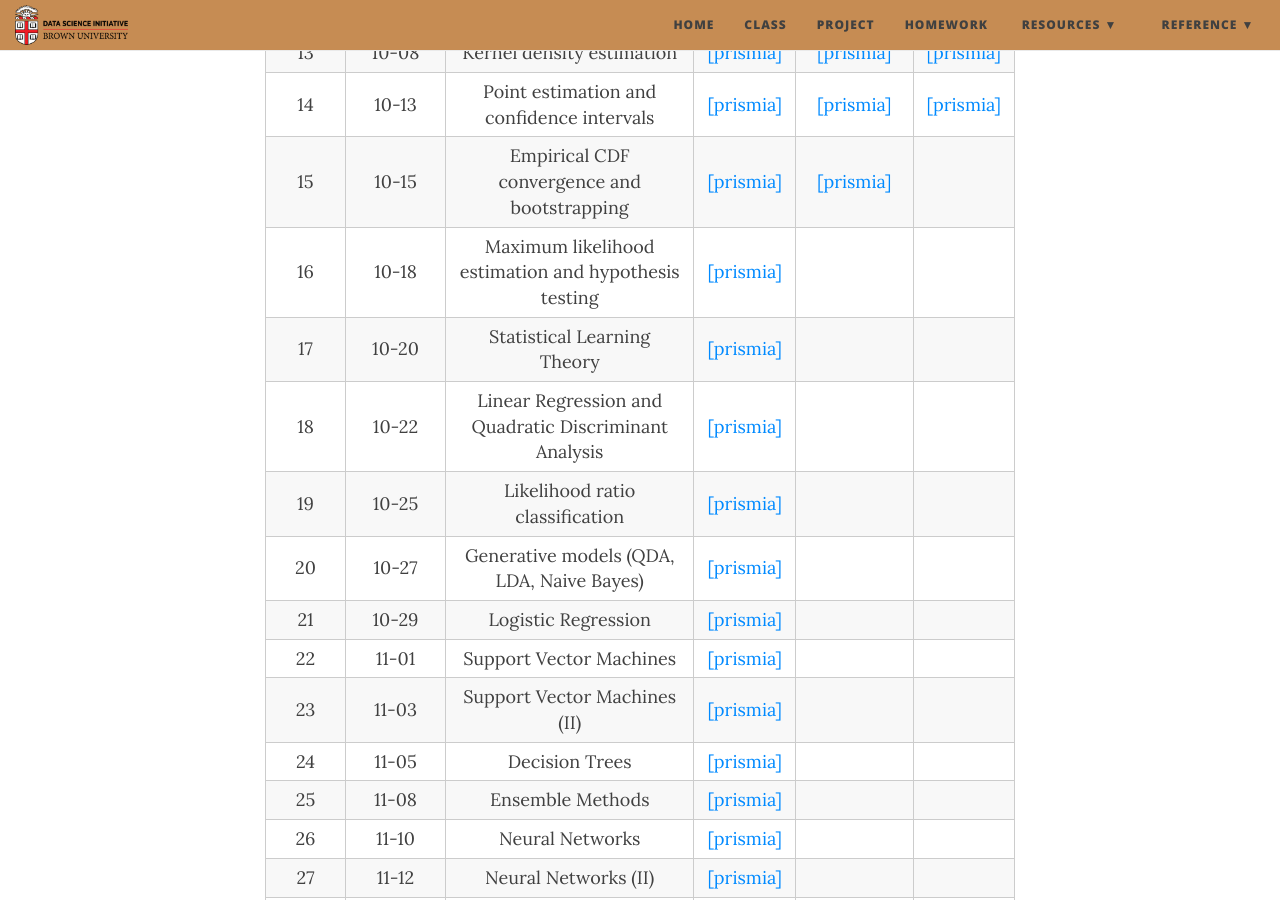
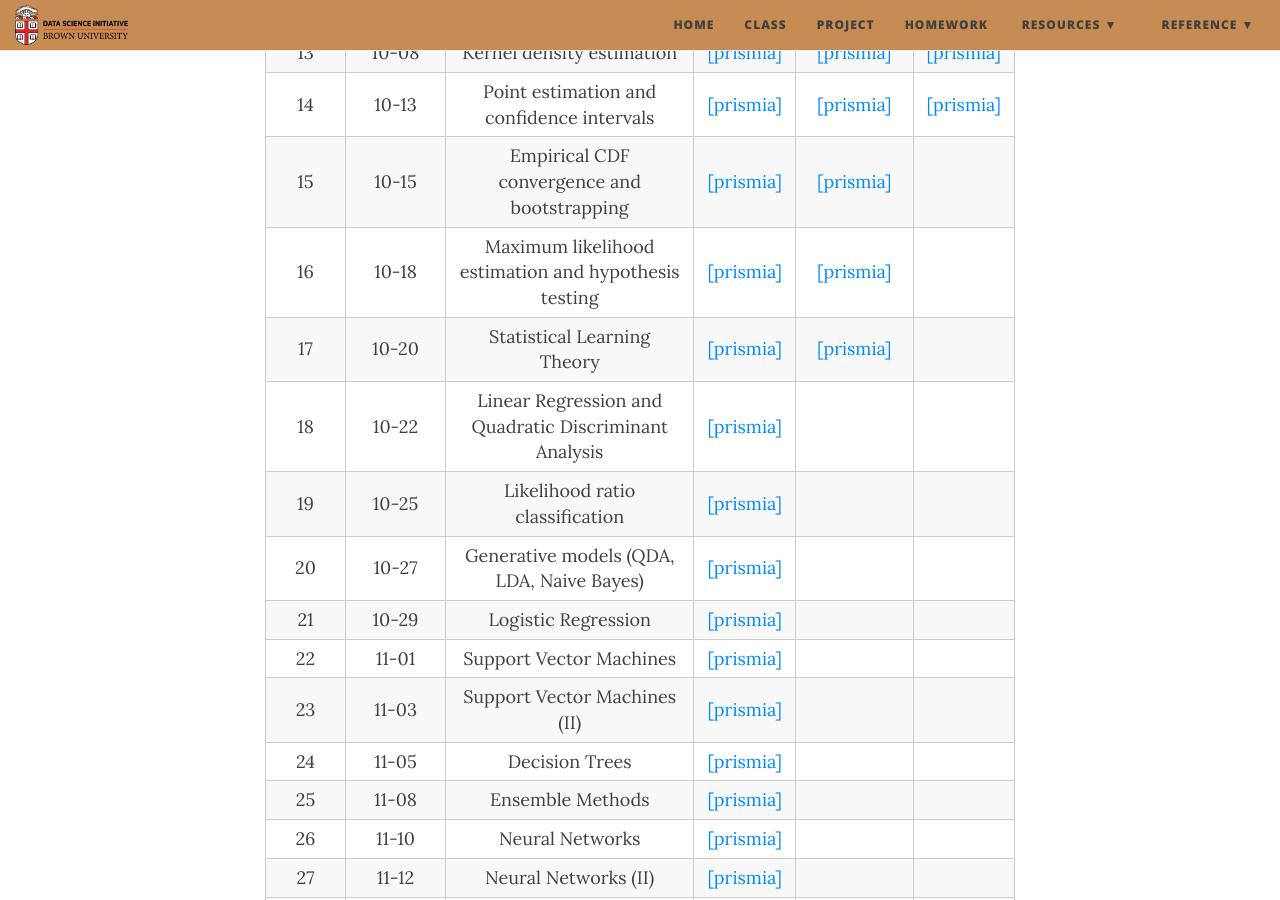
Before and after one commit to data1010/data1010.github.io, a Jekyll site: the page built from class.md, in a window 1280 px wide and 900 px high, scrolled down 1043 px. Built offline with Jekyll 4.4.1, drawn with Linux system fonts in a browser that asks for light colours; nearby versions of some CDN libraries.

Commit message:
Update class.md

```diff
--- a/class.md
+++ b/class.md
@@ -141,14 +141,14 @@ title: Notebooks and videos
       <td style="text-align: center">Empirical CDF convergence and bootstrapping</td>
       <td style="text-align: center"><a href="https://prismia.chat/shared/statistics/5c5b00b5-2b75-4e03-ba8c-aed8896ad2dc">[prismia]</a></td>
       <td style="text-align: center"><a href="https://prismia.chat/shared/BRRX-DATS">[prismia]</a></td>
-      <td style="text-align: center"></td>
+      <td style="text-align: center"><a href="https://prismia.chat/shared/MA5J-VJM7"></a></td>
     </tr>
     <tr>
       <td style="text-align: center">16</td>
       <td style="text-align: center">10-18</td>
       <td style="text-align: center">Maximum likelihood estimation and hypothesis testing</td>
       <td style="text-align: center"><a href="https://prismia.chat/shared/statistics/aff37bb1-85b0-4986-8558-2db917bc1afc">[prismia]</a></td>
-      <td style="text-align: center"></td>
+      <td style="text-align: center"><a href="https://prismia.chat/shared/UHGG-BBCZ">[prismia]</a></td>
       <td style="text-align: center"></td>
     </tr>
     <tr>
@@ -156,7 +156,7 @@ title: Notebooks and videos
       <td style="text-align: center">10-20</td>
       <td style="text-align: center">Statistical Learning Theory</td>
       <td style="text-align: center"><a href="https://prismia.chat/shared/machine-learning">[prismia]</a></td>
-      <td style="text-align: center"></td>
+      <td style="text-align: center"><a href="https://prismia.chat/shared/ZLUQ-XN5C">[prismia]</a></td>
       <td style="text-align: center"></td>
     </tr>
     <tr>
```
